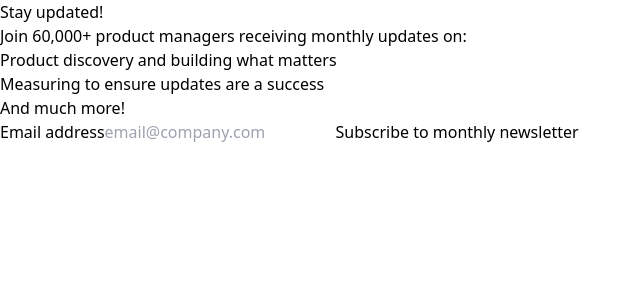
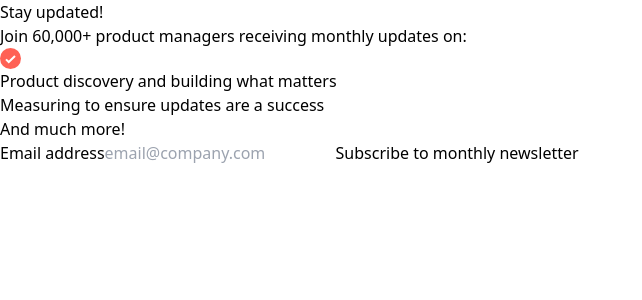
Before and after one commit to mehrnaz98/newsletter-signup-form, a Vue app: page / in a window 1280 px wide. Shown: the top 300 px of the page, without its empty margins (0-642 px from the left). Built offline with nearby package versions, Linux system fonts and the light colour scheme.

Commit message:
Update App.vue

```diff
--- a/src/App.vue
+++ b/src/App.vue
@@ -1,8 +1,14 @@
 <template>
-  <h1>Stay updated!</h1>
-  <p>Join 60,000+ product managers receiving monthly updates on:</p>
+  <main>
+    <h1 class="text-[3rem]">Stay updated!</h1>
+    <p class="text-[1rem]">
+      Join 60,000+ product managers receiving monthly updates on:
+    </p>
     <ul>
-    <li>Product discovery and building what matters</li>
+      <li>
+        <img src="./assets/images/icon-list.svg" alt="" /> Product discovery and
+        building what matters
+      </li>
       <li>Measuring to ensure updates are a success</li>
       <li>And much more!</li>
     </ul>
@@ -11,6 +17,7 @@
       <input type="email" id="email" placeholder="email@company.com" />
       <button>Subscribe to monthly newsletter</button>
     </form>
+  </main>
 </template>
 
 <script></script>
```
Lines whose indentation alone changed are shown as unchanged.
